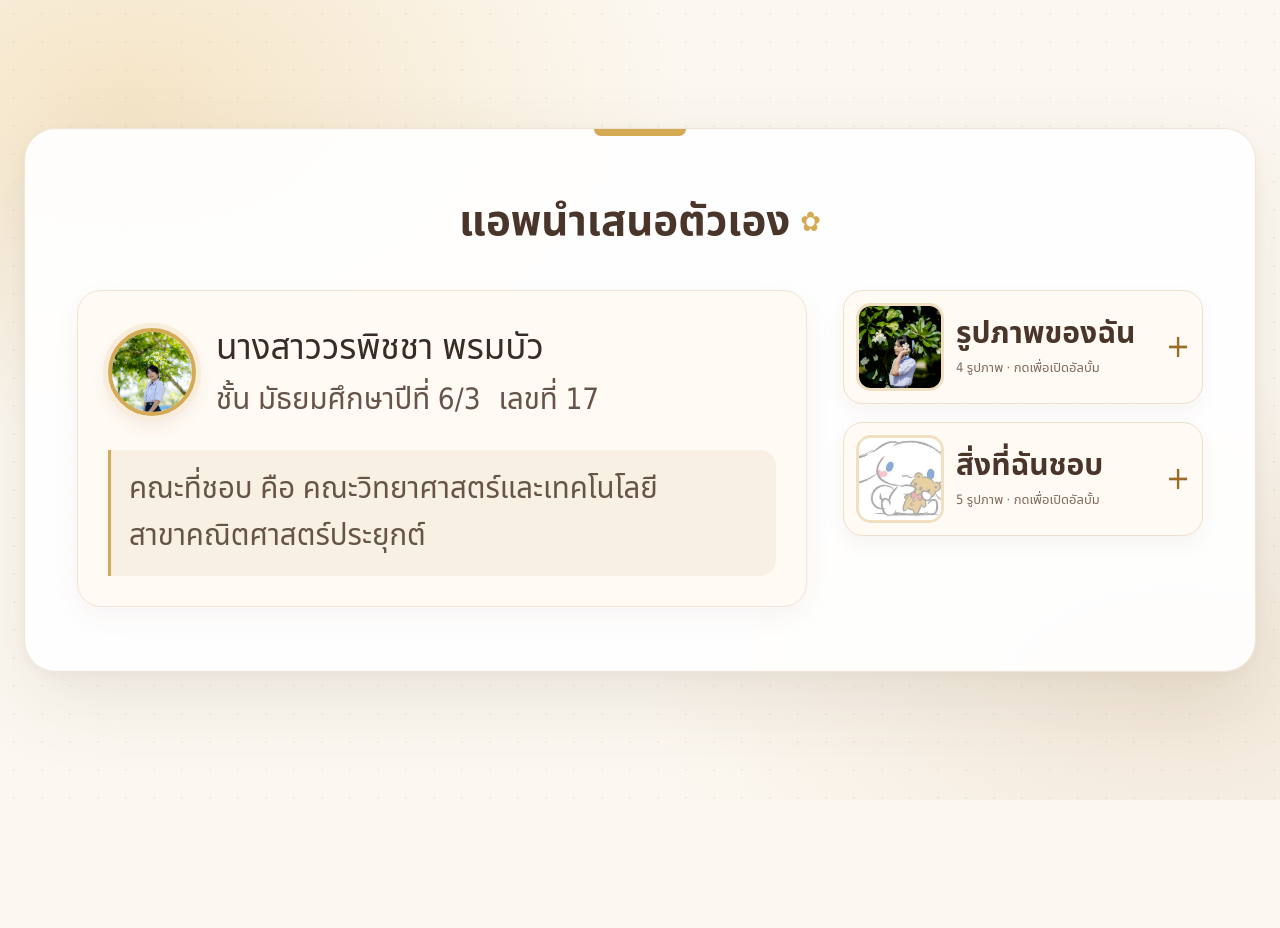
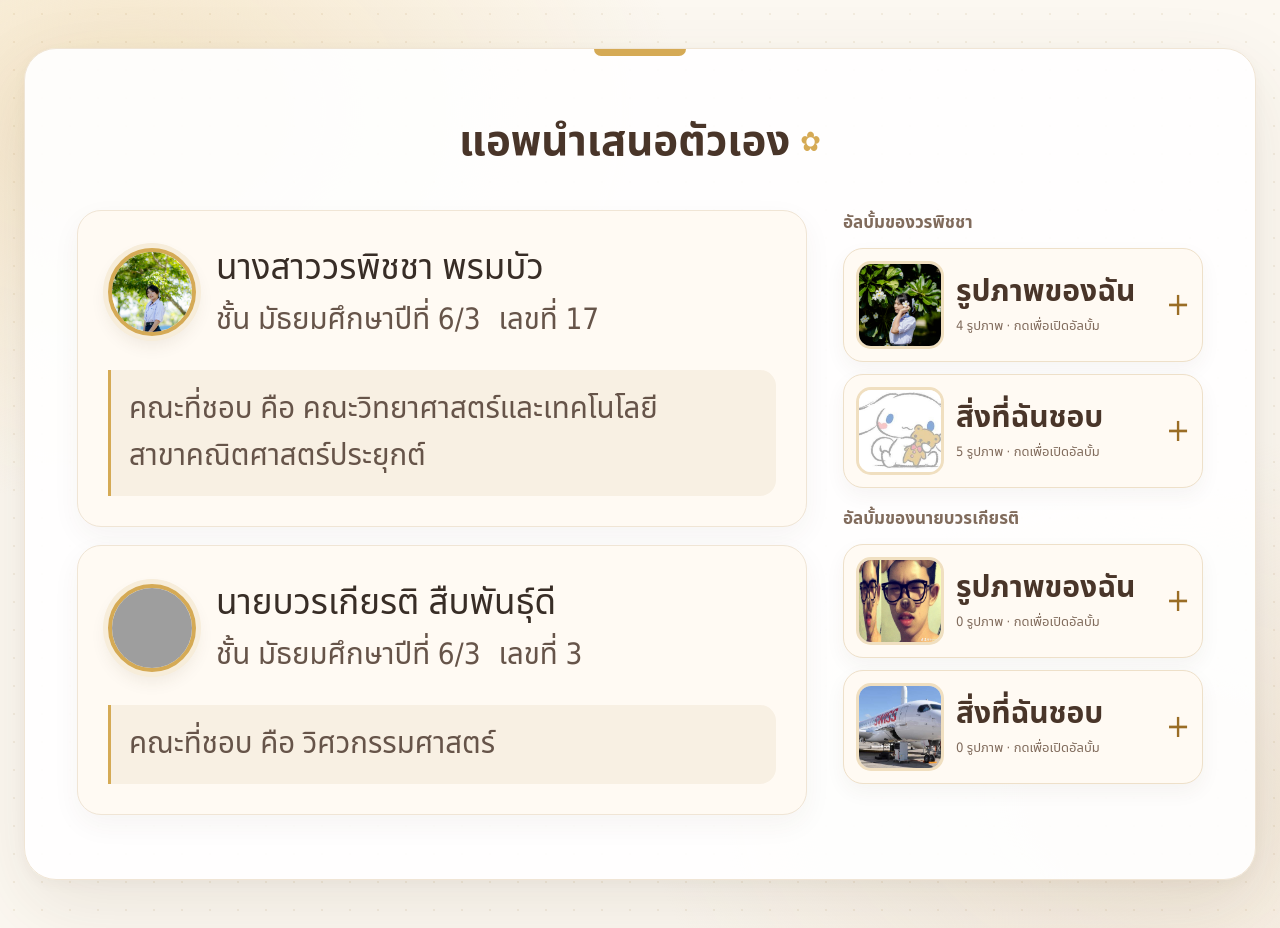
Before and after one commit to woonwaiiiii/Woraphitcha, a plain HTML site: page index.html in a window 1280 px wide. Before the commit the page ends 800 px from the top, so only its background shows below. Drawn offline with Linux system fonts and the light colour scheme; grey boxes are pictures that could not be loaded.

Commit message:
ของผม

```diff
--- a/index.html
+++ b/index.html
@@ -90,6 +90,13 @@
         align-items: start;
         gap: 36px;
         text-align: left;
+      }
+
+      .profile-list {
+        display: flex;
+        min-width: 0;
+        flex-direction: column;
+        gap: 18px;
       }
 
       .profile-content {
@@ -185,6 +192,19 @@
         gap: 18px;
       }
 
+      .album-group {
+        display: flex;
+        flex-direction: column;
+        gap: 12px;
+      }
+
+      .album-group-title {
+        margin: 0;
+        color: #806b5c;
+        font-size: 17px;
+        font-weight: 600;
+      }
+
       .album-cover {
         display: flex;
         width: 100%;
@@ -228,6 +248,19 @@
         flex: 0 0 88px;
         object-fit: cover;
         border: 3px solid #f0dfc0;
+        border-radius: 15px;
+      }
+
+      .album-placeholder {
+        display: grid;
+        width: 88px;
+        height: 88px;
+        flex: 0 0 88px;
+        place-items: center;
+        color: #9a6d25;
+        font-size: 30px;
+        background: #f8f0e3;
+        border: 2px dashed #d5aa55;
         border-radius: 15px;
       }
 
@@ -454,6 +487,7 @@
     <main>
       <h1>แอพนำเสนอตัวเอง</h1>
       <section class="intro-layout" aria-label="ข้อมูลแนะนำตัว">
+        <div class="profile-list">
           <div class="profile-content">
             <div class="identity">
               <span class="profile-icon" role="img" aria-label="ไอคอนรูปโปรไฟล์">
@@ -472,7 +506,25 @@
               สาขาคณิตศาสตร์ประยุกต์
             </p>
           </div>
+          <div class="profile-content">
+            <div class="identity">
+              <span class="profile-icon" role="img" aria-label="รูปโปรไฟล์นายบวรเกียรติ">
+                <img src="n6.png" alt="" />
+              </span>
+              <div class="identity-copy">
+                <p class="name">นายบวรเกียรติ สืบพันธุ์ดี</p>
+                <div class="details-row">
+                  <p class="detail">ชั้น มัธยมศึกษาปีที่ 6/3</p>
+                  <p class="detail">เลขที่ 3</p>
+                </div>
+              </div>
+            </div>
+            <p class="favorite-faculty">คณะที่ชอบ คือ วิศวกรรมศาสตร์</p>
+          </div>
+        </div>
         <div class="album-list">
+          <div class="album-group" aria-labelledby="woraphitcha-albums">
+            <h2 class="album-group-title" id="woraphitcha-albums">อัลบั้มของวรพิชชา</h2>
             <details class="album" data-album-id="my-photos">
               <summary class="album-cover">
                 <img src="IMG_0449.jpeg" alt="" />
@@ -561,6 +613,42 @@
                 <p class="album-status" role="status" aria-live="polite"></p>
               </div>
             </details>
+          </div>
+          <div class="album-group" aria-labelledby="baworn-albums">
+            <h2 class="album-group-title" id="baworn-albums">อัลบั้มของนายบวรเกียรติ</h2>
+            <details class="album" data-album-id="baworn-my-photos">
+              <summary class="album-cover">
+                <img src="n4.JPG" alt="" />
+                <span class="album-cover-copy">
+                  <span class="album-title">รูปภาพของฉัน</span>
+                  <span class="album-hint" data-photo-count>0 รูปภาพ · กดเพื่อเปิดอัลบั้ม</span>
+                </span>
+                <span class="album-toggle" aria-hidden="true"></span>
+              </summary>
+              <ul class="album-photos" aria-label="รูปภาพในอัลบั้มรูปภาพของนายบวรเกียรติ"></ul>
+              <div class="album-actions">
+                <button class="add-photo-button" type="button" aria-label="เพิ่มรูปภาพในอัลบั้มรูปภาพของนายบวรเกียรติ">+ เพิ่มรูปภาพ</button>
+                <input class="album-file-input" type="file" accept="image/*" multiple hidden />
+                <p class="album-status" role="status" aria-live="polite"></p>
+              </div>
+            </details>
+            <details class="album" data-album-id="baworn-favorite-photos">
+              <summary class="album-cover">
+                <img src="m1.jpg" alt="" />
+                <span class="album-cover-copy">
+                  <span class="album-title">สิ่งที่ฉันชอบ</span>
+                  <span class="album-hint" data-photo-count>0 รูปภาพ · กดเพื่อเปิดอัลบั้ม</span>
+                </span>
+                <span class="album-toggle" aria-hidden="true"></span>
+              </summary>
+              <ul class="album-photos" aria-label="รูปภาพในอัลบั้มสิ่งที่ฉันชอบของนายบวรเกียรติ"></ul>
+              <div class="album-actions">
+                <button class="add-photo-button" type="button" aria-label="เพิ่มรูปภาพในอัลบั้มสิ่งที่ฉันชอบของนายบวรเกียรติ">+ เพิ่มรูปภาพ</button>
+                <input class="album-file-input" type="file" accept="image/*" multiple hidden />
+                <p class="album-status" role="status" aria-live="polite"></p>
+              </div>
+            </details>
+          </div>
         </div>
       </section>
       <dialog class="photo-viewer" aria-label="ดูรูปภาพขนาดใหญ่">
```
Also changed, not shown: m1.jpg (added), n1.jpg (added), n4.JPG (added), n5.JPG (added), 4 other files. Lines whose indentation alone changed are shown as unchanged.
